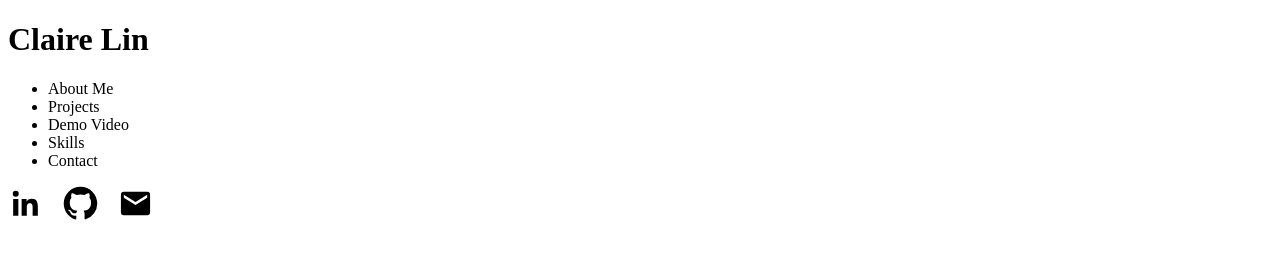
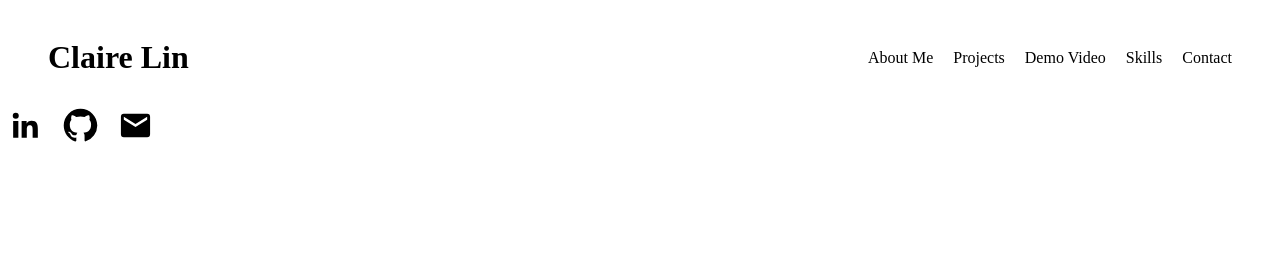
Before and after one commit to claire082915/mp1, a website built with webpack: page src/index.html in a window 1280 px wide. Built offline with nearby package versions, Linux system fonts and the light colour scheme.

Commit message:
styling nav bar

```diff
--- a/src/css/main.scss
+++ b/src/css/main.scss
@@ -13,3 +13,26 @@
 .social-icons svg:hover {
     fill: gray;
 }
+
+.navbar {
+    position: sticky;
+    top: 0;
+    z-index: 1000;
+    display: flex;
+    justify-content: space-between;
+    align-items: center;
+    padding: 10px 40px;
+}
+
+.navbar ul {
+    display: flex;
+    list-style: none;
+    gap: 20px;
+    margin: 0;
+    padding: 0;
+}
+
+.navbar a {
+    text-decoration: none;
+    color: black;
+}
--- a/src/index.html
+++ b/src/index.html
@@ -8,16 +8,19 @@
     </head>
 
     <body>
-        <header>
+        <header class="navbar">
             <h1>Claire Lin</h1>
-            <ul>
-                <li>About Me</li>
-                <li>Projects</li>
-                <li>Demo Video</li>
-                <li>Skills</li>
-                <li>Contact</li>
-            </ul>
+            <nav>
+                <ul>
+                    <li><a href='#about-me'>About Me</a></li>
+                    <li><a href='#projects'>Projects</a></li>
+                    <li><a href='#demo-video'>Demo Video</a></li>
+                    <li><a href='#skills'>Skills</a></li>
+                    <li><a href='#contact'>Contact</a></li>
+                </ul>
+            </nav>
         </header>
+
         <main>
             <div id="about-me">
 
```
